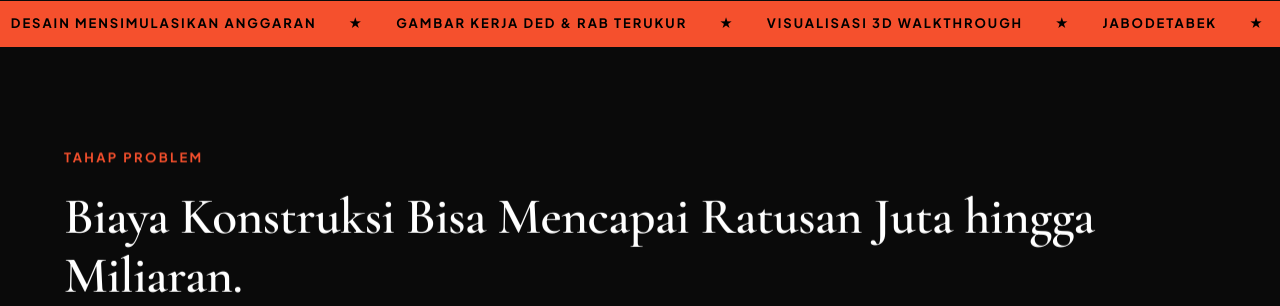
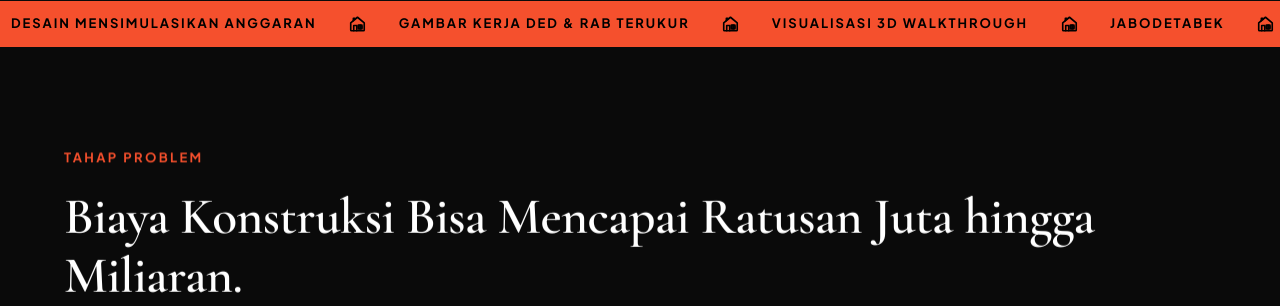
Before and after one commit to dausfla/RbkStudio, a PHP site: page / in a window 1280 px wide. Shown: the part 979-1285 px from the top of the page. Run offline with PHP 8.4, Linux system fonts and the light colour scheme; data comes from the database, SQL or seed files in the repository.

Commit message:
style: replace marquee star icons with house icon SVG matching user reference

```diff
--- a/assets/css/style.css
+++ b/assets/css/style.css
@@ -1789,6 +1789,16 @@ ul {
   white-space: nowrap;
 }
 
+.marquee-house-icon {
+  width: 18px;
+  height: 18px;
+  display: inline-block;
+  vertical-align: middle;
+  flex-shrink: 0;
+  stroke: currentColor;
+  stroke-width: 2.2;
+}
+
 @keyframes marqueeContinuous {
   0% { transform: translateX(0); }
   100% { transform: translateX(-50%); }
--- a/index.php
+++ b/index.php
@@ -78,20 +78,32 @@ include __DIR__ . '/includes/header.php';
 <div class="brand-marquee-banner">
   <div class="brand-marquee-track">
     <div class="brand-marquee-content">
-      <span>PLAN FIRST. BUILD ONCE.</span><span>★</span>
-      <span>ARSITEKTUR & INTERIOR PLANNING</span><span>★</span>
-      <span>DESAIN MENSIMULASIKAN ANGGARAN</span><span>★</span>
-      <span>GAMBAR KERJA DED & RAB TERUKUR</span><span>★</span>
-      <span>VISUALISASI 3D WALKTHROUGH</span><span>★</span>
-      <span>JABODETABEK</span><span>★</span>
+      <span>PLAN FIRST. BUILD ONCE.</span>
+      <svg class="marquee-house-icon" viewBox="0 0 24 24" fill="none" stroke="currentColor" stroke-width="2" stroke-linecap="round" stroke-linejoin="round"><path d="M3 10.5L12 3l9 7.5V20a1 1 0 0 1-1 1H4a1 1 0 0 1-1-1v-9.5z"/><path d="M6.5 7.5V4.5h2v1.5"/><path d="M7 21v-7h4v7"/><rect x="13" y="13.5" width="5" height="5"/><line x1="15.5" y1="13.5" x2="15.5" y2="18.5"/><line x1="13" y1="16" x2="18" y2="16"/></svg>
+      <span>ARSITEKTUR & INTERIOR PLANNING</span>
+      <svg class="marquee-house-icon" viewBox="0 0 24 24" fill="none" stroke="currentColor" stroke-width="2" stroke-linecap="round" stroke-linejoin="round"><path d="M3 10.5L12 3l9 7.5V20a1 1 0 0 1-1 1H4a1 1 0 0 1-1-1v-9.5z"/><path d="M6.5 7.5V4.5h2v1.5"/><path d="M7 21v-7h4v7"/><rect x="13" y="13.5" width="5" height="5"/><line x1="15.5" y1="13.5" x2="15.5" y2="18.5"/><line x1="13" y1="16" x2="18" y2="16"/></svg>
+      <span>DESAIN MENSIMULASIKAN ANGGARAN</span>
+      <svg class="marquee-house-icon" viewBox="0 0 24 24" fill="none" stroke="currentColor" stroke-width="2" stroke-linecap="round" stroke-linejoin="round"><path d="M3 10.5L12 3l9 7.5V20a1 1 0 0 1-1 1H4a1 1 0 0 1-1-1v-9.5z"/><path d="M6.5 7.5V4.5h2v1.5"/><path d="M7 21v-7h4v7"/><rect x="13" y="13.5" width="5" height="5"/><line x1="15.5" y1="13.5" x2="15.5" y2="18.5"/><line x1="13" y1="16" x2="18" y2="16"/></svg>
+      <span>GAMBAR KERJA DED & RAB TERUKUR</span>
+      <svg class="marquee-house-icon" viewBox="0 0 24 24" fill="none" stroke="currentColor" stroke-width="2" stroke-linecap="round" stroke-linejoin="round"><path d="M3 10.5L12 3l9 7.5V20a1 1 0 0 1-1 1H4a1 1 0 0 1-1-1v-9.5z"/><path d="M6.5 7.5V4.5h2v1.5"/><path d="M7 21v-7h4v7"/><rect x="13" y="13.5" width="5" height="5"/><line x1="15.5" y1="13.5" x2="15.5" y2="18.5"/><line x1="13" y1="16" x2="18" y2="16"/></svg>
+      <span>VISUALISASI 3D WALKTHROUGH</span>
+      <svg class="marquee-house-icon" viewBox="0 0 24 24" fill="none" stroke="currentColor" stroke-width="2" stroke-linecap="round" stroke-linejoin="round"><path d="M3 10.5L12 3l9 7.5V20a1 1 0 0 1-1 1H4a1 1 0 0 1-1-1v-9.5z"/><path d="M6.5 7.5V4.5h2v1.5"/><path d="M7 21v-7h4v7"/><rect x="13" y="13.5" width="5" height="5"/><line x1="15.5" y1="13.5" x2="15.5" y2="18.5"/><line x1="13" y1="16" x2="18" y2="16"/></svg>
+      <span>JABODETABEK</span>
+      <svg class="marquee-house-icon" viewBox="0 0 24 24" fill="none" stroke="currentColor" stroke-width="2" stroke-linecap="round" stroke-linejoin="round"><path d="M3 10.5L12 3l9 7.5V20a1 1 0 0 1-1 1H4a1 1 0 0 1-1-1v-9.5z"/><path d="M6.5 7.5V4.5h2v1.5"/><path d="M7 21v-7h4v7"/><rect x="13" y="13.5" width="5" height="5"/><line x1="15.5" y1="13.5" x2="15.5" y2="18.5"/><line x1="13" y1="16" x2="18" y2="16"/></svg>
     </div>
     <div class="brand-marquee-content" aria-hidden="true">
-      <span>PLAN FIRST. BUILD ONCE.</span><span>★</span>
-      <span>ARSITEKTUR & INTERIOR PLANNING</span><span>★</span>
-      <span>DESAIN MENSIMULASIKAN ANGGARAN</span><span>★</span>
-      <span>GAMBAR KERJA DED & RAB TERUKUR</span><span>★</span>
-      <span>VISUALISASI 3D WALKTHROUGH</span><span>★</span>
-      <span>JABODETABEK</span><span>★</span>
+      <span>PLAN FIRST. BUILD ONCE.</span>
+      <svg class="marquee-house-icon" viewBox="0 0 24 24" fill="none" stroke="currentColor" stroke-width="2" stroke-linecap="round" stroke-linejoin="round"><path d="M3 10.5L12 3l9 7.5V20a1 1 0 0 1-1 1H4a1 1 0 0 1-1-1v-9.5z"/><path d="M6.5 7.5V4.5h2v1.5"/><path d="M7 21v-7h4v7"/><rect x="13" y="13.5" width="5" height="5"/><line x1="15.5" y1="13.5" x2="15.5" y2="18.5"/><line x1="13" y1="16" x2="18" y2="16"/></svg>
+      <span>ARSITEKTUR & INTERIOR PLANNING</span>
+      <svg class="marquee-house-icon" viewBox="0 0 24 24" fill="none" stroke="currentColor" stroke-width="2" stroke-linecap="round" stroke-linejoin="round"><path d="M3 10.5L12 3l9 7.5V20a1 1 0 0 1-1 1H4a1 1 0 0 1-1-1v-9.5z"/><path d="M6.5 7.5V4.5h2v1.5"/><path d="M7 21v-7h4v7"/><rect x="13" y="13.5" width="5" height="5"/><line x1="15.5" y1="13.5" x2="15.5" y2="18.5"/><line x1="13" y1="16" x2="18" y2="16"/></svg>
+      <span>DESAIN MENSIMULASIKAN ANGGARAN</span>
+      <svg class="marquee-house-icon" viewBox="0 0 24 24" fill="none" stroke="currentColor" stroke-width="2" stroke-linecap="round" stroke-linejoin="round"><path d="M3 10.5L12 3l9 7.5V20a1 1 0 0 1-1 1H4a1 1 0 0 1-1-1v-9.5z"/><path d="M6.5 7.5V4.5h2v1.5"/><path d="M7 21v-7h4v7"/><rect x="13" y="13.5" width="5" height="5"/><line x1="15.5" y1="13.5" x2="15.5" y2="18.5"/><line x1="13" y1="16" x2="18" y2="16"/></svg>
+      <span>GAMBAR KERJA DED & RAB TERUKUR</span>
+      <svg class="marquee-house-icon" viewBox="0 0 24 24" fill="none" stroke="currentColor" stroke-width="2" stroke-linecap="round" stroke-linejoin="round"><path d="M3 10.5L12 3l9 7.5V20a1 1 0 0 1-1 1H4a1 1 0 0 1-1-1v-9.5z"/><path d="M6.5 7.5V4.5h2v1.5"/><path d="M7 21v-7h4v7"/><rect x="13" y="13.5" width="5" height="5"/><line x1="15.5" y1="13.5" x2="15.5" y2="18.5"/><line x1="13" y1="16" x2="18" y2="16"/></svg>
+      <span>VISUALISASI 3D WALKTHROUGH</span>
+      <svg class="marquee-house-icon" viewBox="0 0 24 24" fill="none" stroke="currentColor" stroke-width="2" stroke-linecap="round" stroke-linejoin="round"><path d="M3 10.5L12 3l9 7.5V20a1 1 0 0 1-1 1H4a1 1 0 0 1-1-1v-9.5z"/><path d="M6.5 7.5V4.5h2v1.5"/><path d="M7 21v-7h4v7"/><rect x="13" y="13.5" width="5" height="5"/><line x1="15.5" y1="13.5" x2="15.5" y2="18.5"/><line x1="13" y1="16" x2="18" y2="16"/></svg>
+      <span>JABODETABEK</span>
+      <svg class="marquee-house-icon" viewBox="0 0 24 24" fill="none" stroke="currentColor" stroke-width="2" stroke-linecap="round" stroke-linejoin="round"><path d="M3 10.5L12 3l9 7.5V20a1 1 0 0 1-1 1H4a1 1 0 0 1-1-1v-9.5z"/><path d="M6.5 7.5V4.5h2v1.5"/><path d="M7 21v-7h4v7"/><rect x="13" y="13.5" width="5" height="5"/><line x1="15.5" y1="13.5" x2="15.5" y2="18.5"/><line x1="13" y1="16" x2="18" y2="16"/></svg>
     </div>
   </div>
 </div>
```
